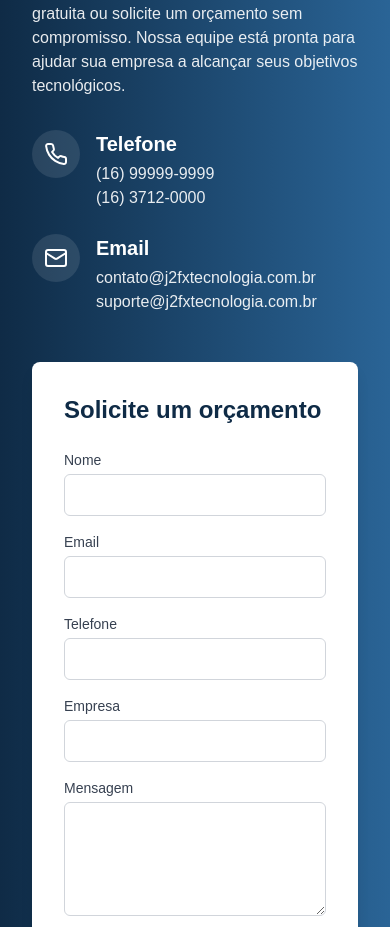
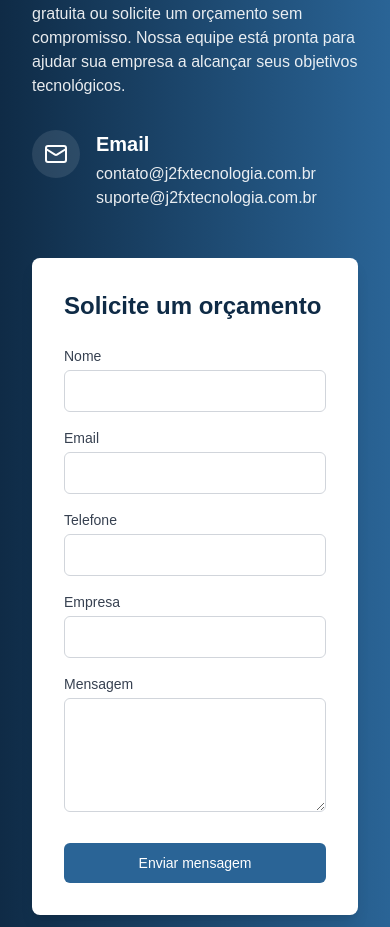
Before and after one commit to J2FX/j2fx-tech-solutions, a React (Vite) app: page / in a window 390 px wide. Shown: the part 4369-5296 px from the top of the page. Built offline with nearby package versions, Linux system fonts and the light colour scheme; a web font is replaced by a local one.

Commit message:
Remove phone numbers from contact section
Remove phone numbers from the contact section in the CallToAction component.

```diff
--- a/src/components/CallToAction.tsx
+++ b/src/components/CallToAction.tsx
@@ -1,5 +1,4 @@
-
-import { Mail, Phone } from 'lucide-react';
+import { Mail } from 'lucide-react';
 import { Button } from '@/components/ui/button';
 import { useState } from 'react';
 
@@ -56,17 +55,6 @@ const CallToAction = () => {
             </p>
 
             <div className="space-y-6">
-              <div className="flex items-start gap-4">
-                <div className="flex-shrink-0 w-12 h-12 rounded-full bg-white/10 flex items-center justify-center">
-                  <Phone className="text-white" />
-                </div>
-                <div>
-                  <h3 className="text-xl font-semibold mb-1">Telefone</h3>
-                  <p className="text-white/90">(16) 99999-9999</p>
-                  <p className="text-white/90">(16) 3712-0000</p>
-                </div>
-              </div>
-
               <div className="flex items-start gap-4">
                 <div className="flex-shrink-0 w-12 h-12 rounded-full bg-white/10 flex items-center justify-center">
                   <Mail className="text-white" />
```
